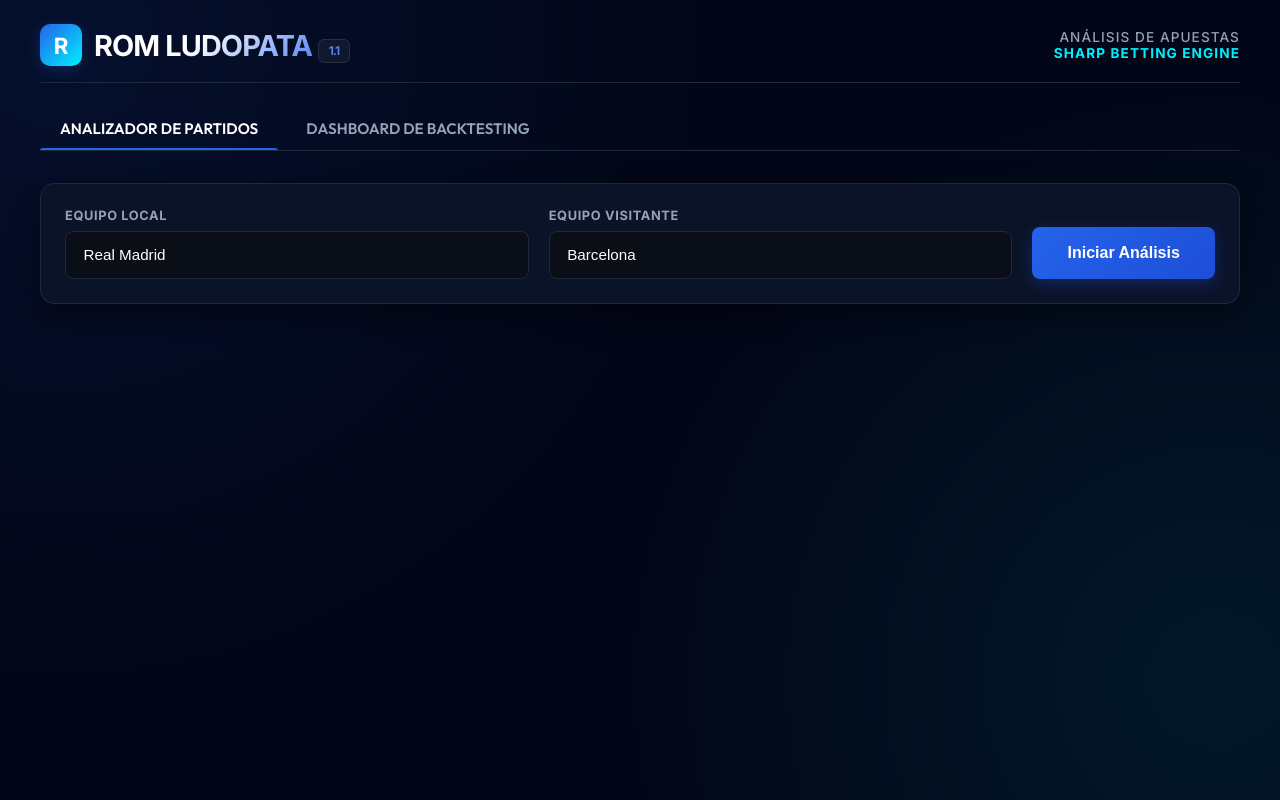
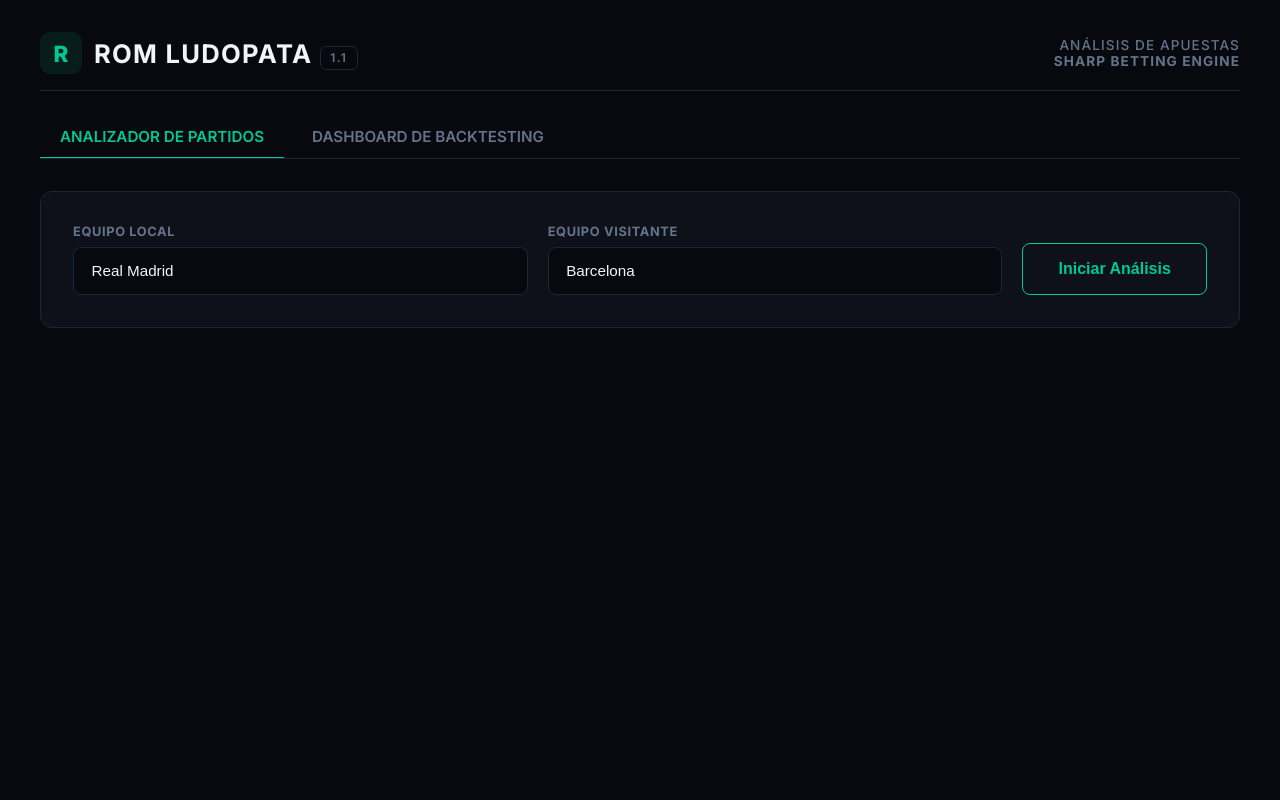
Before and after one commit to orbesmejiaronald-hue/rom-ludopata, a Flask app: page / in a window 1280 px wide. Run offline with Flask 3, Linux system fonts and the light colour scheme.

Commit message:
UI: Rediseño profesional Dark Financial v1.2

```diff
--- a/templates/index.html
+++ b/templates/index.html
@@ -13,27 +13,24 @@
     <!-- Google Fonts: Outfit & Inter -->
     <link rel="preconnect" href="https://fonts.googleapis.com">
     <link rel="preconnect" href="https://fonts.gstatic.com" crossorigin>
-    <link href="https://fonts.googleapis.com/css2?family=Outfit:wght@300;400;500;600;700;800;900&family=Inter:wght@300;400;500;600;700&display=swap" rel="stylesheet">
+    <link href="https://fonts.googleapis.com/css2?family=Inter:wght@300;400;500;600;700;800;900&display=swap" rel="stylesheet">
     <!-- Marked.js for Markdown Rendering -->
     <script src="https://cdn.jsdelivr.net/npm/marked/marked.min.js"></script>
     <style>
         :root {
-            /* Palette: Premium Dark Black & Neon Cobalt/Cyan Blue */
-            --bg-deep: #020617;
-            --bg-card: #0b1329;
-            --border-card: #1e293b;
-            --text-main: #f8fafc;
-            --text-muted: #94a3b8;
-
-            --accent-blue: #2563eb;
-            --accent-blue-glow: rgba(37, 99, 235, 0.25);
-            --accent-cyan: #00f0ff;
-            --accent-cyan-glow: rgba(0, 240, 255, 0.2);
-            --accent-yellow: #ffc800;
-            --accent-yellow-glow: rgba(255, 200, 0, 0.2);
-
-            --red-loss: #ef4444;
-            --blue-ecuabet: #1d4ed8;
+            /* Palette: Premium Minimalist Dark Financial */
+            --bg-deep: #08090E;
+            --bg-card: #0F111A;
+            --border-card: #1E2535;
+            --text-main: #F1F5F9;
+            --text-muted: #64748B;
+
+            --accent-primary: #00C896; /* Verde financiero / esmeralda mate */
+            --accent-primary-dim: rgba(0, 200, 150, 0.1);
+            --accent-secondary: #0F111A;
+
+            --red-loss: #EF4444;
+            --blue-ecuabet: #3B82F6;
         }
 
         * {
@@ -47,15 +44,13 @@
             background-color: var(--bg-deep);
             color: var(--text-main);
             min-height: 100vh;
-            background-image:
-                radial-gradient(circle at 5% 5%, rgba(37, 99, 235, 0.1) 0%, transparent 45%),
-                radial-gradient(circle at 95% 85%, rgba(0, 240, 255, 0.08) 0%, transparent 45%);
-            background-attachment: fixed;
-            padding: 1.5rem 1rem;
+            padding: 2rem 1rem;
         }
 
         h1, h2, h3, h4, h5, .font-title {
-            font-family: 'Outfit', sans-serif;
+            font-family: 'Inter', sans-serif;
+            font-weight: 700;
+            letter-spacing: -0.02em;
         }
 
         .container {
@@ -80,36 +75,33 @@
         }
 
         .logo-box {
-            background: linear-gradient(135deg, var(--accent-blue) 0%, var(--accent-cyan) 100%);
+            background: var(--accent-primary-dim);
             width: 42px;
             height: 42px;
             border-radius: 10px;
             display: flex;
             align-items: center;
             justify-content: center;
-            font-weight: 900;
+            font-weight: 800;
             font-size: 1.4rem;
-            color: #fff;
-            box-shadow: 0 4px 15px var(--accent-blue-glow);
+            color: var(--accent-primary);
         }
 
         .brand-name {
-            font-size: 1.8rem;
-            font-weight: 800;
-            letter-spacing: -0.03em;
-            background: linear-gradient(135deg, #fff 40%, var(--accent-blue) 100%);
-            -webkit-background-clip: text;
-            -webkit-text-fill-color: transparent;
+            font-size: 1.6rem;
+            font-weight: 700;
+            letter-spacing: 0.05em;
+            color: var(--text-main);
         }
 
         .brand-version {
-            background: rgba(255, 255, 255, 0.05);
-            border: 1px solid rgba(255, 255, 255, 0.1);
+            background: transparent;
+            border: 1px solid var(--border-card);
             border-radius: 6px;
             padding: 0.2rem 0.6rem;
             font-size: 0.75rem;
-            font-weight: 700;
-            color: var(--accent-cyan);
+            font-weight: 600;
+            color: var(--text-muted);
         }
 
         .tagline {
@@ -128,13 +120,12 @@
             font-weight: 700;
         }
 
-        /* Glassmorphic Base Cards */
+        /* Flat Minimalist Base Cards */
         .glass-card {
             background-color: var(--bg-card);
             border: 1px solid var(--border-card);
-            border-radius: 14px;
-            padding: 1.5rem;
-            box-shadow: 0 10px 30px rgba(0, 0, 0, 0.4);
+            border-radius: 12px;
+            padding: 2rem;
             margin-bottom: 1.5rem;
             position: relative;
             overflow: hidden;
@@ -154,7 +145,7 @@
             border: none;
             padding: 0.75rem 1.25rem;
             color: var(--text-muted);
-            font-family: 'Outfit', sans-serif;
+            font-family: 'Inter', sans-serif;
             font-size: 0.95rem;
             font-weight: 600;
             cursor: pointer;
@@ -164,11 +155,11 @@
         }
 
         .tab-btn:hover {
-            color: #fff;
+            color: var(--text-main);
         }
 
         .tab-btn.active {
-            color: #fff;
+            color: var(--accent-primary);
         }
 
         .tab-btn.active::after {
@@ -177,9 +168,8 @@
             bottom: -1px;
             left: 0;
             width: 100%;
-            height: 3px;
-            background: var(--accent-blue);
-            border-radius: 3px 3px 0 0;
+            height: 2px;
+            background: var(--accent-primary);
         }
 
         .tab-content {
@@ -219,33 +209,31 @@
         }
 
         .input-group input {
-            background: #090e17;
+            background: var(--bg-deep);
             border: 1px solid var(--border-card);
             padding: 0.9rem 1.1rem;
             border-radius: 8px;
-            color: #fff;
+            color: var(--text-main);
             font-size: 0.95rem;
             font-weight: 500;
             outline: none;
-            transition: all 0.3s ease;
+            transition: all 0.2s ease;
         }
 
         .input-group input:focus {
-            border-color: var(--accent-blue);
-            box-shadow: 0 0 12px var(--accent-blue-glow);
+            border-color: var(--accent-primary);
         }
 
         .btn-analyze {
-            background: linear-gradient(135deg, var(--accent-blue) 0%, #1d4ed8 100%);
-            border: none;
+            background: transparent;
+            border: 1px solid var(--accent-primary);
             padding: 0.9rem 2.2rem;
             border-radius: 8px;
-            color: #fff;
+            color: var(--accent-primary);
             font-size: 1rem;
-            font-weight: 700;
+            font-weight: 600;
             cursor: pointer;
-            transition: all 0.3s ease;
-            box-shadow: 0 5px 15px var(--accent-blue-glow);
+            transition: all 0.2s ease;
             height: 52px;
             display: flex;
             align-items: center;
```
Also changed, not shown: other parts of templates/index.html (+65 -72 lines).
